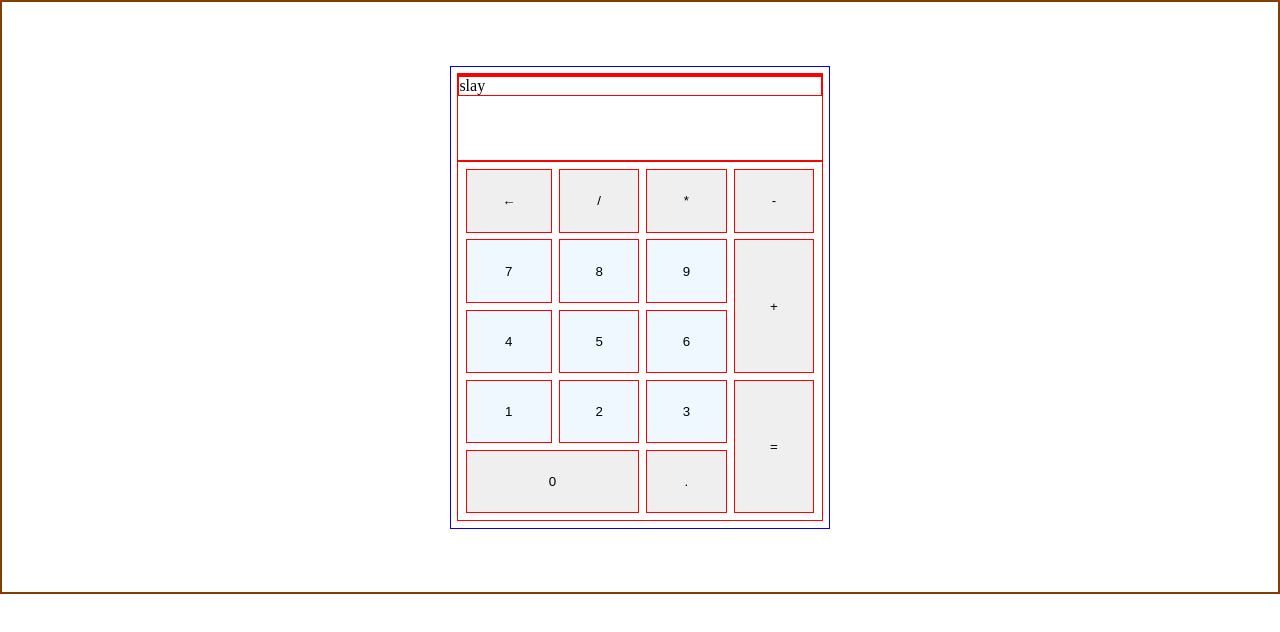
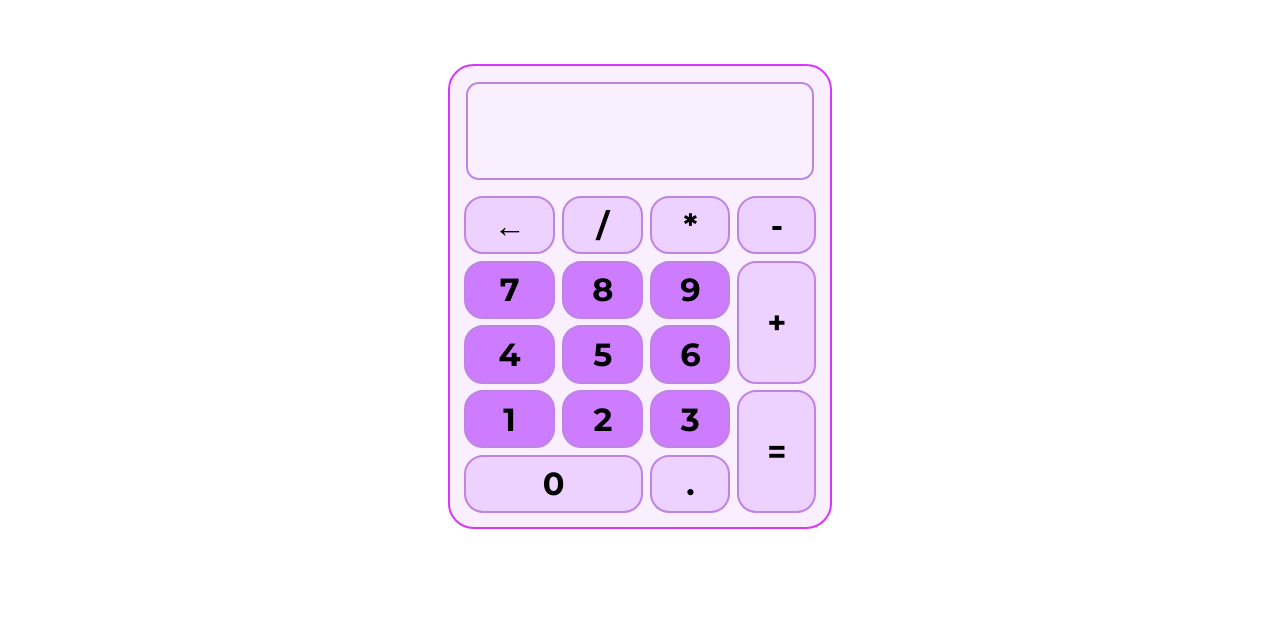
Before and after one commit to amelsadoun/calculator, a website: page index.html in a window 1280 px wide. Drawn offline with Linux system fonts and the light colour scheme.

Commit message:
more stuff

```diff
--- a/index.html
+++ b/index.html
@@ -11,7 +11,7 @@
     <div class="calculatorContainor">
         <div class="displayScreen">
             <div class="recentOperation"></div>
-            <div class="currentOperation">slay</div>
+            <div class="currentOperation"></div>
         </div>
         <div class="buttons">
             <button class="btn back" style="grid-area:back">←</button>
--- a/styles.css
+++ b/styles.css
@@ -1,5 +1,7 @@
+@import url("https://fonts.googleapis.com/css2?family=Montserrat:wght@400;500;600;700;800&display=swap");
+
 * {
-  border: 1px solid red;
+  font-family: "Montserrat", sans-serif;
 }
 
 body {
@@ -7,21 +9,29 @@ body {
   justify-content: center;
   align-items: center;
   margin: 0;
-  border: 1px solid green;
 }
 
 .calculatorContainor {
-  flex:1;
+  flex: 1;
   display: flex;
   flex-direction: column;
   padding: 0.5%;
-  border: 1px solid blue;
+  border: 0.2vw solid rgb(214, 55, 250);
   margin: 5% 35vw;
-  height:35vw;
+  height: 35vw;
+  border-radius: 2vw;
+  background: #faefff;
 }
 
 .displayScreen {
   flex: 20%;
+  display: flex;
+  flex-direction: column;
+  border-radius: 1vw;
+  border: 0.2vw solid #bd84e2;
+  padding:2%;
+  gap:2%;
+  margin:2.5%
 }
 
 .buttons {
@@ -34,10 +44,48 @@ body {
     "one two three enter"
     "zero zero point enter";
   gap: 2%;
-  padding:2%;
+  padding: 2%;
 }
 
+.btn{
+  font-weight: bold;
+  font-size: 2.5vw;
+  border-radius: 1.5vw;
+  border: 0.2vw solid transparent;
+  background:#edd1ff ;
+  border: 0.2vw solid #bd84e2;
+  transition: 0.3s;
+}
+
+
 .number {
-  background: aliceblue;
+  background: rgb(205, 124, 255);
+}
 
+
+.btn:hover{
+background:  rgb(205, 124, 255);
 }
+
+.number:hover{
+  background: #edd1ff;
+}
+
+.currentOperation{
+  justify-self: flex-end;
+  flex:60%;
+  font-size: 3vw;
+  font-weight: bold;
+  text-align: end;
+  text-justify: center;
+}
+
+.recentOperation{
+  justify-self: flex-start;
+  flex:40%;
+  opacity: 80%;
+font-size: 1.7vw;
+font-weight: light;
+text-align: end;
+text-justify: center;
+}
```
